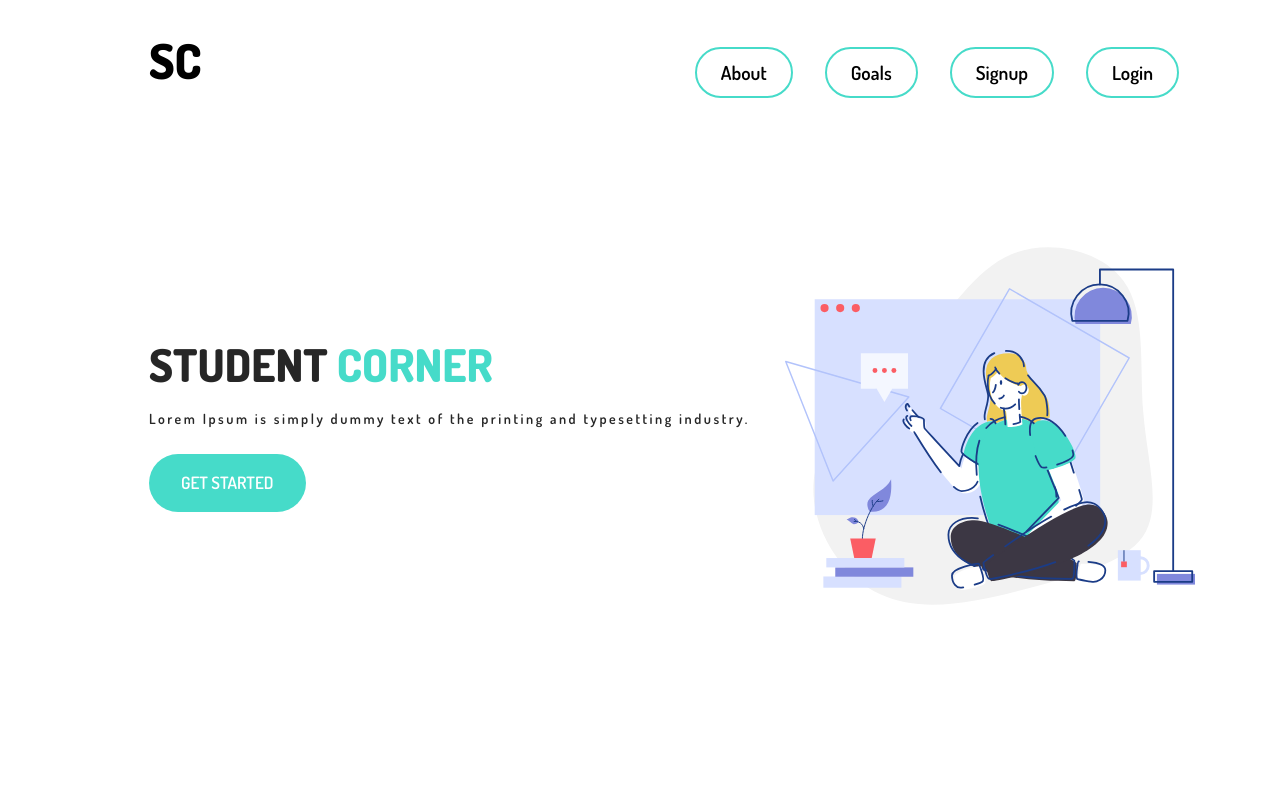
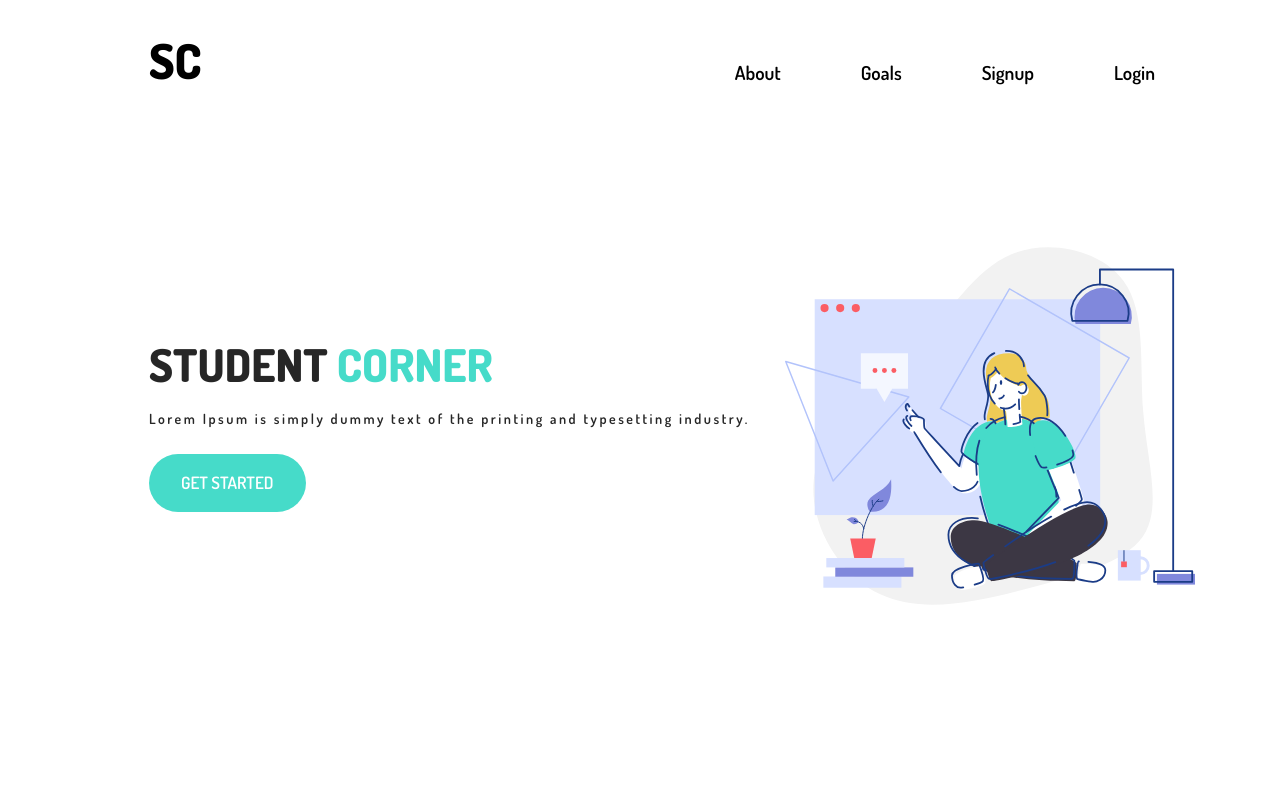
Before and after one commit to Dhrunit/student-corner-frontend, a React (Create React App) app: page / in a window 1280 px wide. Shown: the top 800 px of the page. Built offline with nearby package versions, Linux system fonts and the light colour scheme.

Commit message:
removed the border

```diff
--- a/src/pages/notLoggedIn/components/Navbar/Navbar.styles.css
+++ b/src/pages/notLoggedIn/components/Navbar/Navbar.styles.css
@@ -18,7 +18,6 @@
 	margin: 1rem;
 	font-weight: 600;
 	background: transparent;
-	border: 2px solid #46dbc9;
 	padding: 0.7rem 1.5rem;
 	border-radius: 50px;
 }
```
